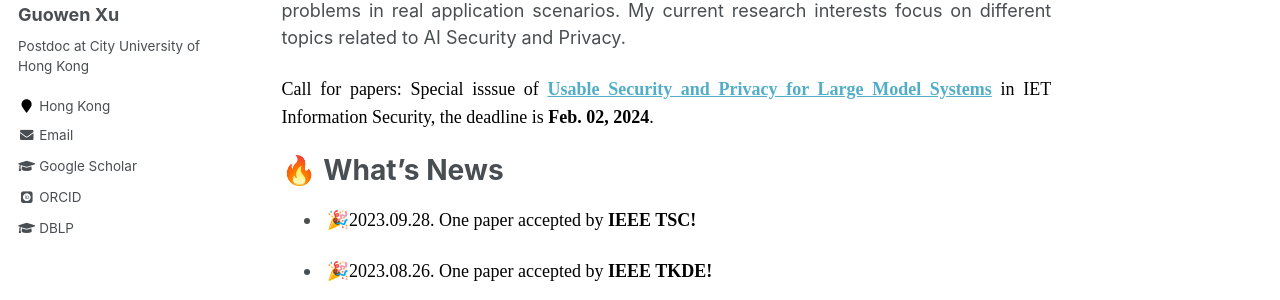
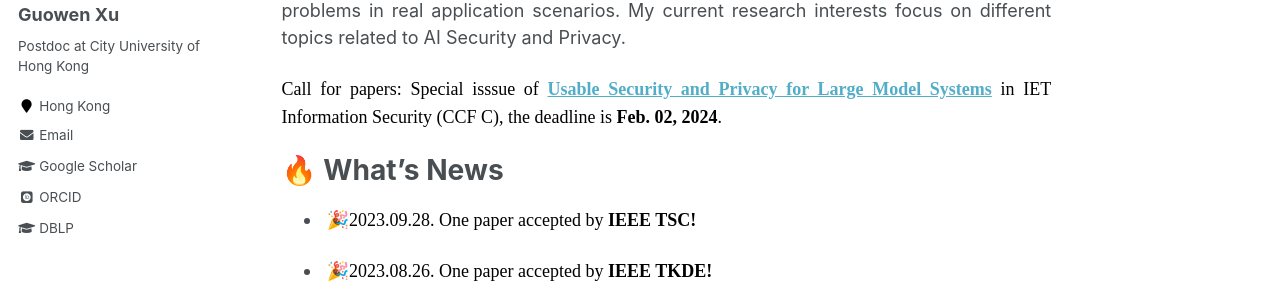
Before and after one commit to Guowen-xu/guowen-xu.github.io, a Jekyll site: the page built from _pages/about.md, in a window 1280 px wide and 900 px high. Shown: the part 352-652 px from the top of the window. Built offline with Jekyll 4.4.1, drawn with Linux system fonts in a browser that asks for light colours; some web fonts are replaced.

Commit message:
Update about.md

```diff
--- a/_pages/about.md
+++ b/_pages/about.md
@@ -10,7 +10,7 @@ redirect_from:
 
 <p align="justify">I am currently a Postdoc at City University of Hong Kong under the supervision of Prof.<a href = "https://www.cs.cityu.edu.hk/~yugufang/"><b>Yuguang Fang</b></a>. I was a  Research  Fellow at Nanyang Technolgoical University from March 2021 to May 2023. I obtained my Ph.D. degree from University of Electronic Science and Technology of China, under the supervision of Prof. <a href = "https://scholar.google.com.hk/citations?hl=zh-CN&user=-o6u2gwAAAAJ&view_op=list_works&sortby=pubdate"><b>Hongwei Li</b></a>. From August 2019 to August 2020,  I visited the  <a href = "https://smc.smu.edu.sg/"><b>Secure Mobile Center</b></a> in the School of Information Systems at Singapore Management University under the supervision of <a href = "http://www.mysmu.edu/faculty/robertdeng/"><b>Robert H.Deng</b></a>. I prefer to work on applying cryptographic techniques in building secure protocols to solve problems in real application scenarios. My current research interests focus on different topics related to AI Security and Privacy.</p>
 
- <p align="justify"> <font face="Times New Roman" color=black size=4> Call for papers: Special isssue of <a href = "https://www.hindawi.com/journals/ietis/si/387822/"> <b>Usable Security and Privacy for Large Model Systems</b></a> in IET Information Security, the deadline is <b>Feb. 02, 2024</b>.</font></p>
+ <p align="justify"> <font face="Times New Roman" color=black size=4> Call for papers: Special isssue of <a href = "https://www.hindawi.com/journals/ietis/si/387822/"> <b>Usable Security and Privacy for Large Model Systems</b></a> in IET Information Security (CCF C), the deadline is <b>Feb. 02, 2024</b>.</font></p>
 
 
   🔥 What's News
```
